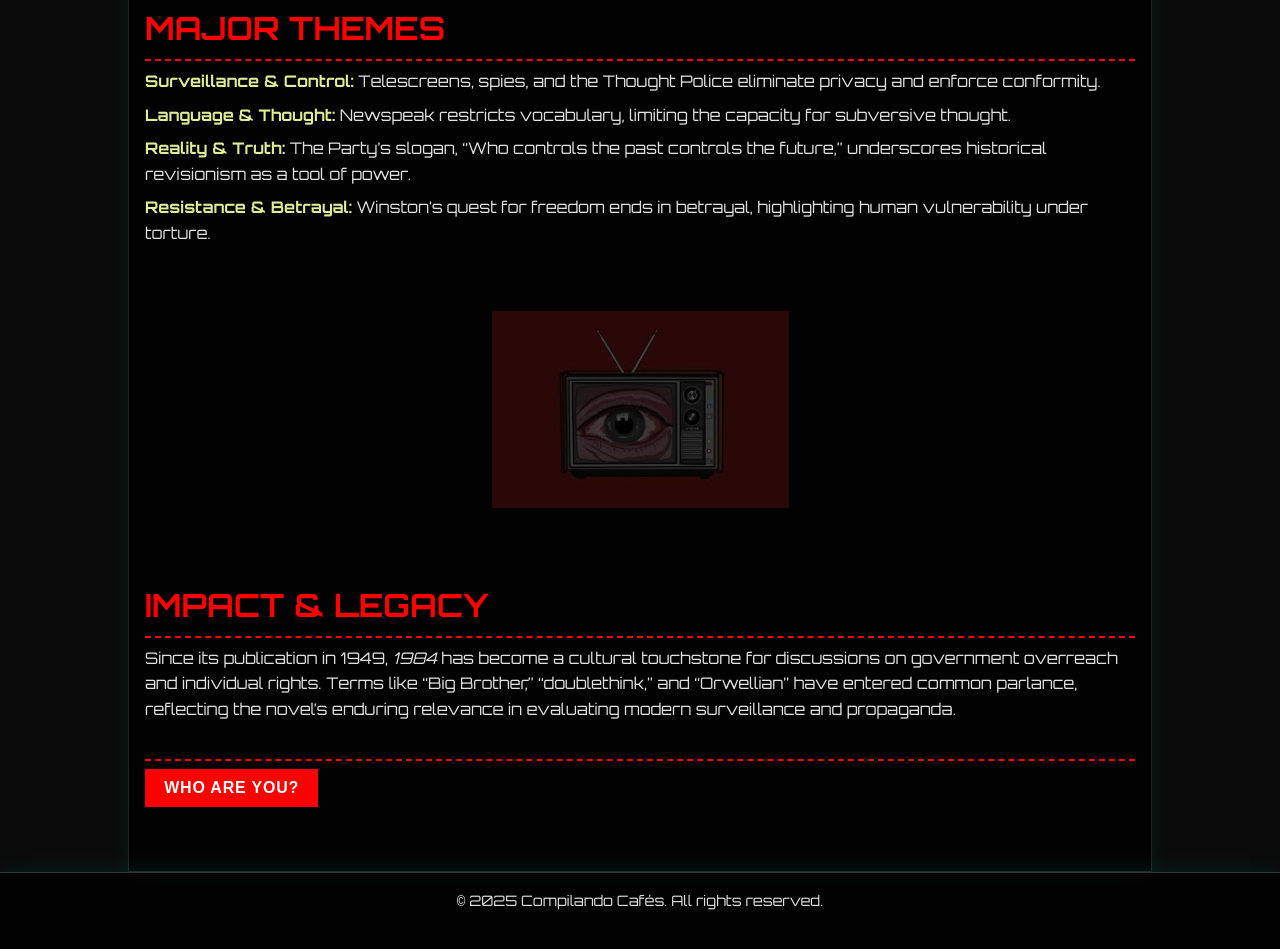
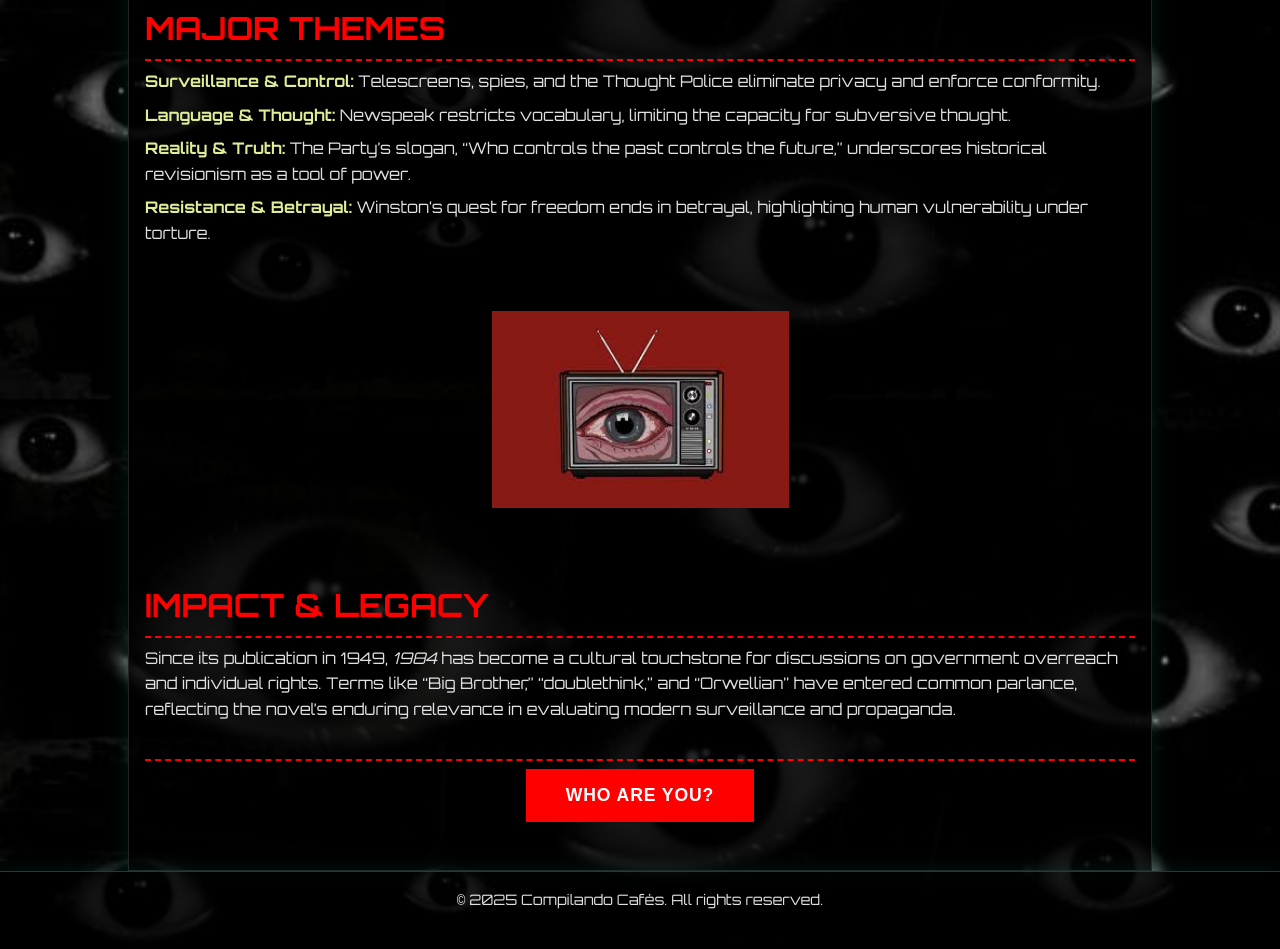
Before and after one commit to Compilando-Cafes/ingles_1984, a plain HTML site: page details.html in a window 1280 px wide. Shown: the part 2001-2950 px from the top of the page. Drawn offline with Linux system fonts and the light colour scheme.

Commit message:
20250519_vfinal

```diff
--- a/details.html
+++ b/details.html
@@ -59,7 +59,7 @@
     <section>
       <div style="text-align: center;">
         <img src="img/telescreen.jpeg" alt="Telescreen Surveillance"
-          style="width: 30%; opacity: 0.3; margin: 2rem 0; text-align: center;">
+          style="width: 30%; opacity: 1; margin: 2rem 0; text-align: center;">
       </div>
     </section>
 
@@ -116,7 +116,7 @@
     <section>
       <div style="text-align: center;">
         <img src="img/telescreen.jpeg" alt="Telescreen Surveillance"
-          style="width: 30%; opacity: 0.3; margin: 2rem 0; text-align: center;">
+          style="width: 30%; opacity: 1; margin: 2rem 0; text-align: center;">
       </div>
     </section>
 
--- a/styles.css
+++ b/styles.css
@@ -1,5 +1,5 @@
 /* Import Google Font */
-@import url('https://fonts.googleapis.com/css2?family=Orbitron:wght@400;700&display=swap');
+@import url("https://fonts.googleapis.com/css2?family=Orbitron:wght@400;700&display=swap");
 
 /* Base Reset */
 * {
@@ -10,7 +10,7 @@
 
 /* Body Styles */
 body {
-  font-family: 'Orbitron', monospace;
+  font-family: "Orbitron", monospace;
   background-color: #0a0a0a;
   color: #e0e0e0;
   line-height: 1.6;
@@ -18,8 +18,17 @@ body {
   flex-direction: column;
   min-height: 100vh;
   text-shadow: none;
-  cursor: url('img/ojo.png') 16 16, auto;
+  cursor: url("img/ojo.png") 16 16, auto;
 }
+
+body {
+  background-image: url('img/ojos.jpg');
+  background-size: cover;
+  background-repeat: repeat;
+  background-attachment: fixed;
+}
+
+
 
 body::after {
   content: "";
@@ -28,12 +37,11 @@ body::after {
   left: 0;
   width: 100%;
   height: 100%;
-  background: url('img/noise.gif');
+  background: url("img/noise.gif");
   opacity: 0.15;
   pointer-events: none;
   z-index: 999;
 }
-
 
 .floating-eye {
   position: absolute;
@@ -55,8 +63,12 @@ body::after {
   z-index: 999;
 }
 @keyframes scan {
-  0% { top: 0; }
-  100% { top: 100%; }
+  0% {
+    top: 0;
+  }
+  100% {
+    top: 100%;
+  }
 }
 
 /* Links */
@@ -91,7 +103,6 @@ p {
   margin-bottom: 1.5rem;
   line-height: 1.6;
 }
-
 
 /* Estilo para enlaces de navegación */
 nav ul li a {
@@ -163,7 +174,6 @@ section h2 {
   padding-bottom: 0.3rem;
   color: #ff0000;
   text-transform: uppercase;
-
 }
 
 /* Buttons */
@@ -231,10 +241,19 @@ ul li strong {
 
 /* Flicker effect */
 @keyframes flicker {
-  0%, 19%, 21%, 23%, 25%, 54%, 56%, 100% {
+  0%,
+  19%,
+  21%,
+  23%,
+  25%,
+  54%,
+  56%,
+  100% {
     opacity: 1;
   }
-  20%, 24%, 55% {
+  20%,
+  24%,
+  55% {
     opacity: 0.3;
   }
 }
@@ -270,7 +289,7 @@ ul li strong {
   border: 2px solid #ff0000;
   padding: 2rem;
   color: #ff3333;
-    font-family: 'Orbitron', monospace;
+  font-family: "Orbitron", monospace;
   text-align: center;
   box-shadow: 0 0 20px red;
 }
@@ -311,7 +330,7 @@ ul li strong {
   background: black;
   color: red;
   font-size: 2rem;
-    font-family: 'Orbitron', monospace;
+  font-family: "Orbitron", monospace;
   display: none;
   justify-content: center;
   align-items: center;
@@ -349,20 +368,49 @@ ul li strong {
 .alert-hidden {
   display: none;
   margin-bottom: 0.5rem;
-
 }
 #alert-box p {
   margin: 0;
 }
 
+#hacker-section {
+  text-align: center;
+  margin-top: 2rem;   /* margen amplio arriba */
+  margin-bottom: 1rem; /* margen reducido abajo */
+}
 
+#revealInfo {
+  font-size: 1.1rem;
+  padding: 1rem 2.5rem;
+  background-color: #ff0000;
+  color: white;
+  border: none;
+  font-weight: bold;
+  text-transform: uppercase;
+  cursor: pointer;
+  transition: background 0.3s ease, transform 0.2s ease;
+}
+
+#revealInfo:hover {
+  background-color: #cc0000;
+  transform: scale(1.05);
+}
 
 @keyframes flickerText {
-    0%, 100% { opacity: 1; }
-    50% { opacity: 0.2; }
+  0%,
+  100% {
+    opacity: 1;
+  }
+  50% {
+    opacity: 0.2;
+  }
 }
 
 @keyframes fadeIn {
-    0% { opacity: 0; }
-    100% { opacity: 1; }
+  0% {
+    opacity: 0;
   }
+  100% {
+    opacity: 1;
+  }
+}
```
Also changed, not shown: img/ojos.jpg (added). Lines whose indentation alone changed are shown as unchanged.
